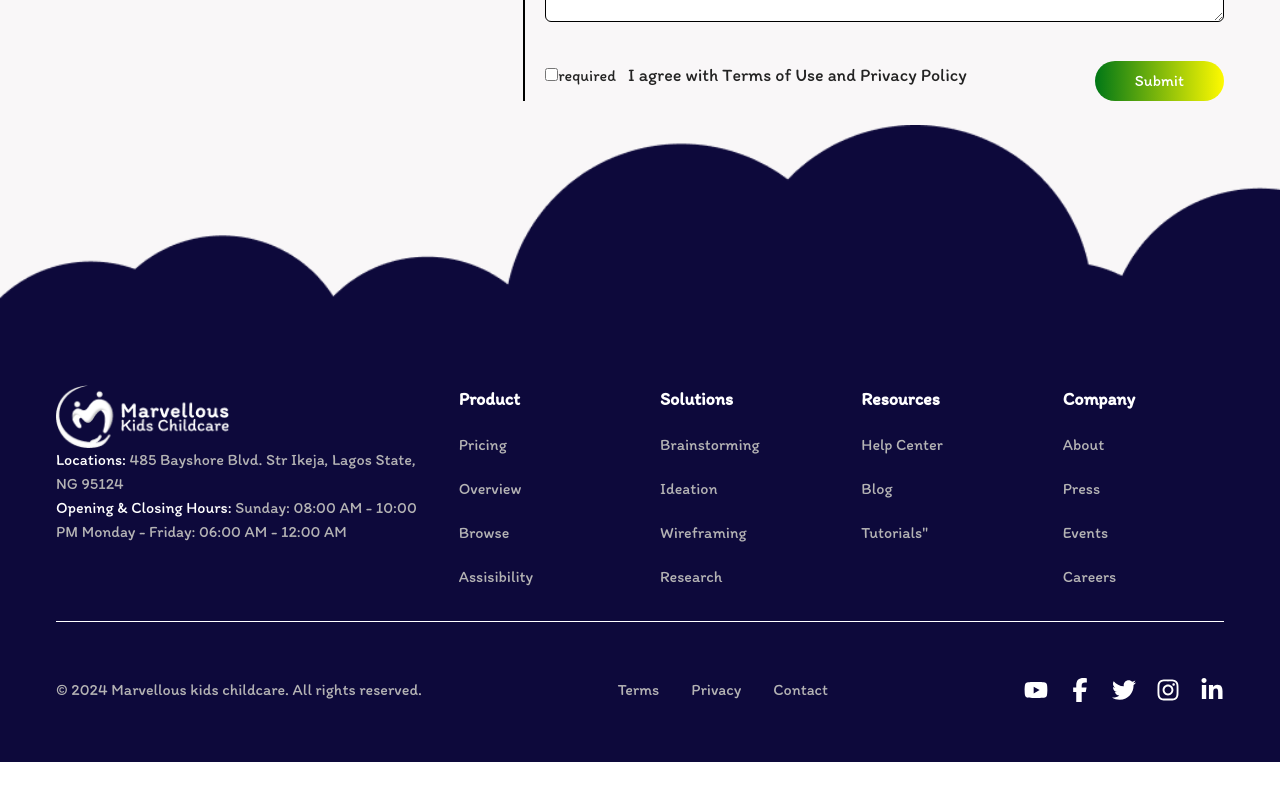
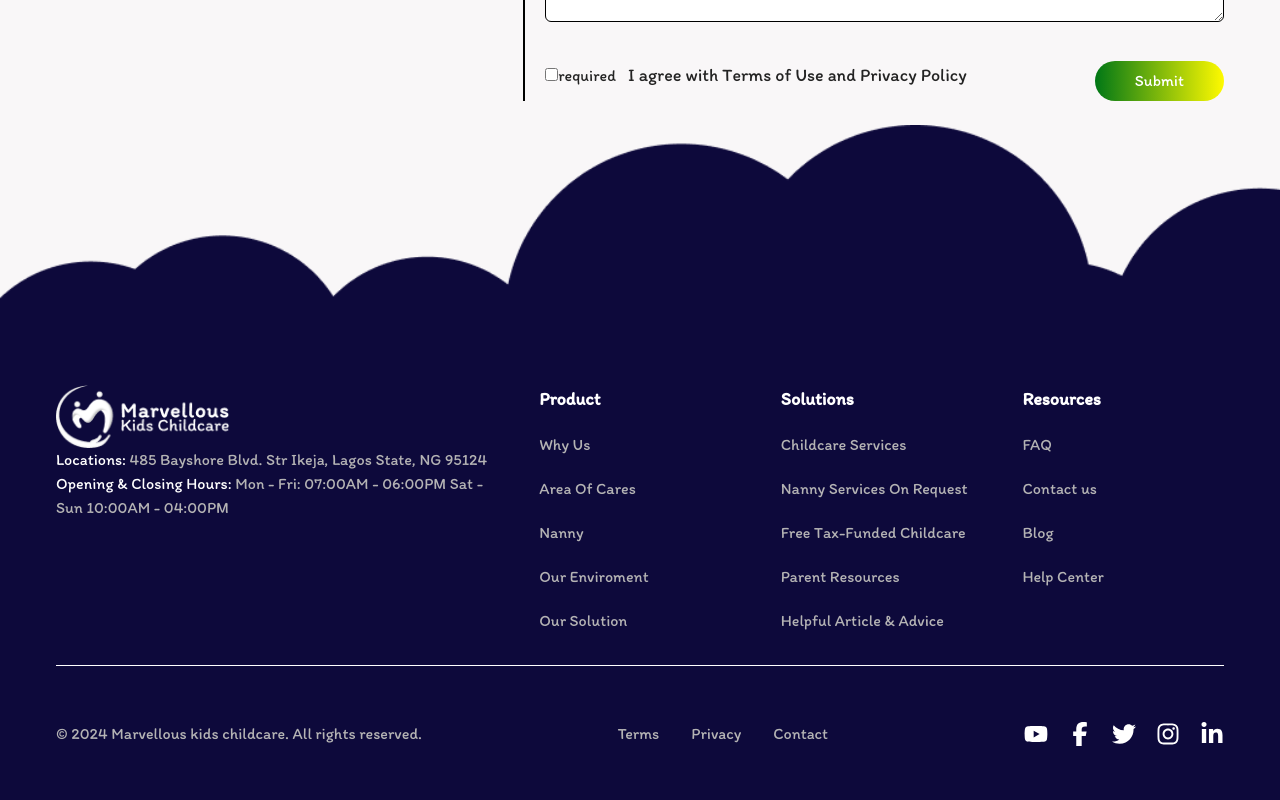
Before and after one commit to cycodedconcept/marvellouskids-ui, a Next.js app: page / in a window 1280 px wide. Shown: the part 5227-6027 px from the top of the page. Before the commit the page ends 5989 px from the top, so only its background shows below. Built offline with nearby package versions, Linux system fonts and the light colour scheme.

Commit message:
Refactor Footer component: update links and restructure sections for improved clarity and navigation

```diff
--- a/components/Footer.tsx
+++ b/components/Footer.tsx
@@ -4,31 +4,27 @@ import { FaInstagram, FaLinkedinIn, FaTwitter, FaYoutube } from "react-icons/fa"
 import { FaFacebookF } from "react-icons/fa6";
 
 const Footer = () => {
-	const products = [
-		{ title: "Pricing", href: "/" },
-		{ title: "Overview", href: "/" },
-		{ title: "Browse", href: "/" },
-		{ title: "Assisibility", href: "/" },
+	const company = [
+		{ title: "Why Us", href: "/why-us" },
+		{ title: "Area Of Cares", href: "/area-of-care" },
+		{ title: "Nanny", href: "/nanny" },
+		{ title: "Our Enviroment", href: "/our-environment" },
+		{ title: "Our Solution", href: "/our-solution" },
 	];
 
-	const solutions = [
-		{ title: "Brainstorming", href: "/" },
-		{ title: "Ideation", href: "/" },
-		{ title: "Wireframing", href: "/" },
-		{ title: "Research", href: "/" },
+	const services = [
+		{ title: "Childcare Services", href: "/" },
+		{ title: "Nanny Services On Request", href: "/nanny" },
+		{ title: "Free Tax-Funded Childcare", href: "/" },
+		{ title: "Parent Resources", href: "/" },
+		{ title: "Helpful Article & Advice", href: "/" },
 	];
 
-	const resources = [
+	const more = [
+		{ title: "FAQ", href: "/faq" },
+		{ title: "Contact us", href: "/contact-us" },
+		{ title: "Blog", href: "/" },
 		{ title: "Help Center", href: "/" },
-		{ title: "Blog", href: "/" },
-		{ title: 'Tutorials"', href: "/" },
-	];
-
-	const company = [
-		{ title: "About", href: "/" },
-		{ title: "Press", href: "/" },
-		{ title: "Events", href: "/" },
-		{ title: "Careers", href: "/" },
 	];
 
 	return (
@@ -38,7 +34,7 @@ const Footer = () => {
 				className="h-[25rem] bg-cover bg-no-repeat -mb-40 -mt-14"
 			/>
 			<div className="bg-darkBlue text-[#B4B3B4] md:px-14 px-5 py-5">
-				<div className="grid lg:grid-cols-6 md:grid-cols-3 grid-cols-2 gap-10 mb-8">
+				<div className="grid lg:grid-cols-5 grid-cols-2 gap-10 mb-8">
 					<div className="col-span-2">
 						<Logo type="light" />
 
@@ -47,17 +43,17 @@ const Footer = () => {
 						</h3>
 
 						<h3>
-							<span className="text-white">Opening & Closing Hours:</span> Sunday: 08:00 AM - 10:00 PM Monday - Friday:
-							06:00 AM - 12:00 AM
+							<span className="text-white">Opening & Closing Hours: </span>
+							Mon - Fri: 07:00AM - 06:00PM Sat - Sun 10:00AM - 04:00PM
 						</h3>
 					</div>
 
 					<ul>
 						<h3 className="text-white text-lg font-bold mb-5">Product</h3>
 						<div className="flex flex-col space-y-5">
-							{products.map((product, index) => (
-								<li key={index}>
-									<Link href={product.href}>{product.title}</Link>
+							{company.map((el, index) => (
+								<li key={index} className="hover:underline w-fit">
+									<Link href={el.href}>{el.title}</Link>
 								</li>
 							))}
 						</div>
@@ -66,9 +62,9 @@ const Footer = () => {
 					<ul>
 						<h3 className="text-white text-lg font-bold mb-5">Solutions</h3>
 						<div className="flex flex-col space-y-5">
-							{solutions.map((solution, index) => (
-								<li key={index}>
-									<Link href={solution.href}>{solution.title}</Link>
+							{services.map((el, index) => (
+								<li key={index} className="hover:underline w-fit">
+									<Link href={el.href}>{el.title}</Link>
 								</li>
 							))}
 						</div>
@@ -77,20 +73,9 @@ const Footer = () => {
 					<ul>
 						<h3 className="text-white text-lg font-bold mb-5">Resources</h3>
 						<div className="flex flex-col space-y-5">
-							{resources.map((resource, index) => (
-								<li key={index}>
-									<Link href={resource.href}>{resource.title}</Link>
-								</li>
-							))}
-						</div>
-					</ul>
-
-					<ul>
-						<h3 className="text-white text-lg font-bold mb-5">Company</h3>
-						<div className="flex flex-col space-y-5">
-							{company.map((company, index) => (
-								<li key={index}>
-									<Link href={company.href}>{company.title}</Link>
+							{more.map((el, index) => (
+								<li key={index} className="hover:underline w-fit">
+									<Link href={el.href}>{el.title}</Link>
 								</li>
 							))}
 						</div>
```
